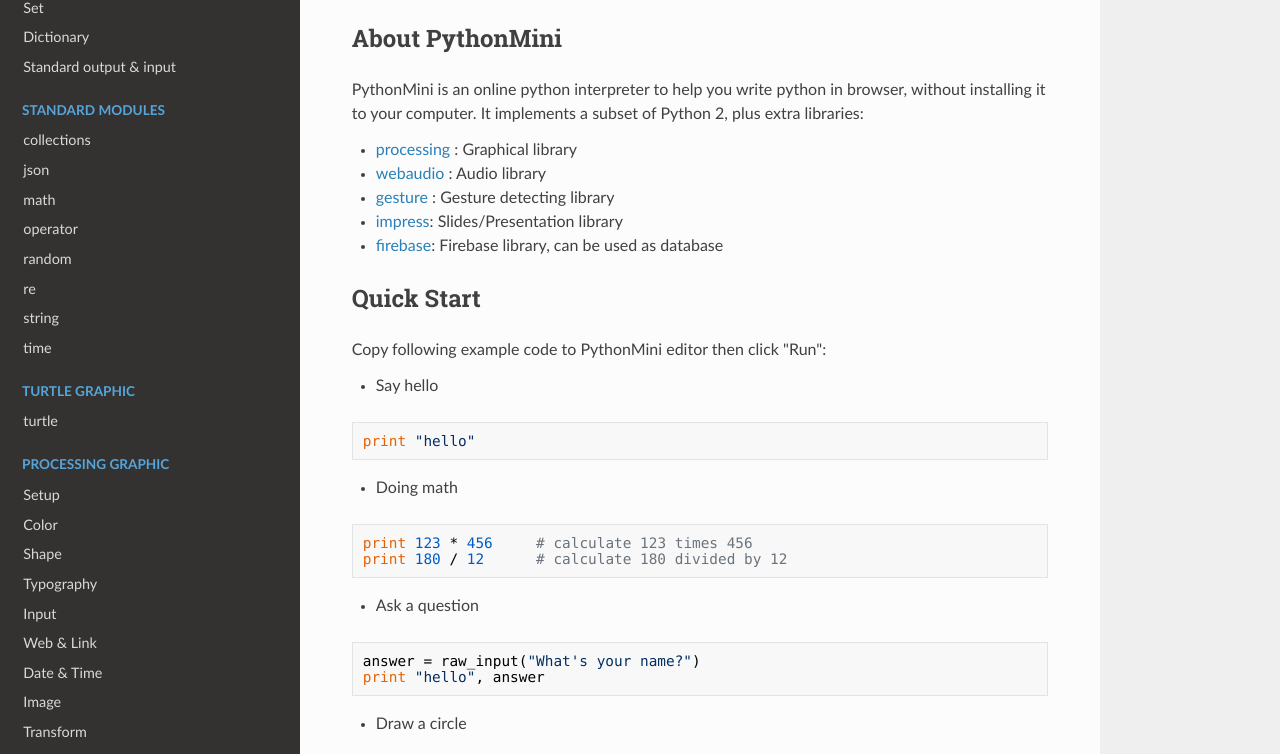
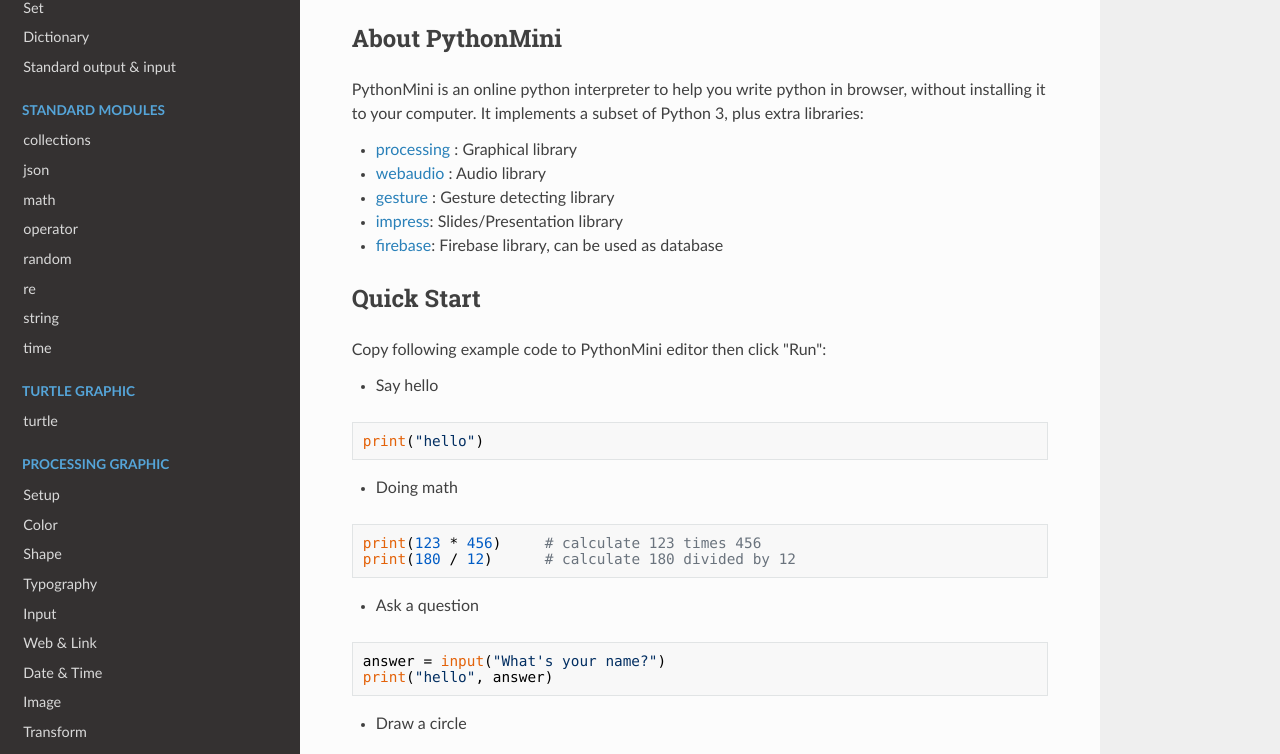
Before and after one commit to oyoclass/pythonmini3-doc, an MkDocs documentation site: the page built from doc/index.md, in a window 1280 px wide and 1400 px high. Shown: the part 289-1043 px from the top of the window. Built offline with MkDocs 1.6.1, drawn with Linux system fonts in a browser that asks for light colours; nearby versions of some CDN libraries.

Commit message:
feat(home page): update index page doc to python3

````diff
--- a/doc/index.md
+++ b/doc/index.md
@@ -7,7 +7,7 @@
 
 ## About PythonMini
 
-PythonMini is an online python interpreter to help you write python in browser, without installing it to your computer. It implements a subset of Python 2, plus extra libraries:
+PythonMini is an online python interpreter to help you write python in browser, without installing it to your computer. It implements a subset of Python 3, plus extra libraries:
 
 * [processing](/processing/setup) : Graphical library
 * [webaudio](/webaudio/webaudio) : Audio library
@@ -23,21 +23,21 @@
 * Say hello
 
 ```python
-print "hello"
+print("hello")
 ```
 
 * Doing math
 
 ```python
-print 123 * 456     # calculate 123 times 456
-print 180 / 12      # calculate 180 divided by 12
+print(123 * 456)     # calculate 123 times 456
+print(180 / 12)      # calculate 180 divided by 12
 ```
 
 * Ask a question
 
 ```python
-answer = raw_input("What's your name?")
-print "hello", answer
+answer = input("What's your name?")
+print("hello", answer)
 ```
 
 * Draw a circle
@@ -99,7 +99,7 @@
 
  * [Python.org](https://www.python.org)
  * [Download Python](https://www.python.org/downloads/)
- * [Python Official Documentation](https://www.python.org/doc/)
+ * [Python Official Documentation](https://docs.python.org/3/)
 
 
 ## Feedback
````
Also changed, not shown: other parts of doc/index.md (+2 -2 lines).
